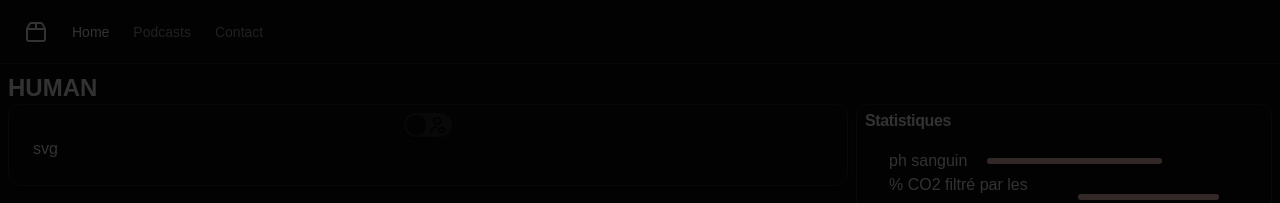
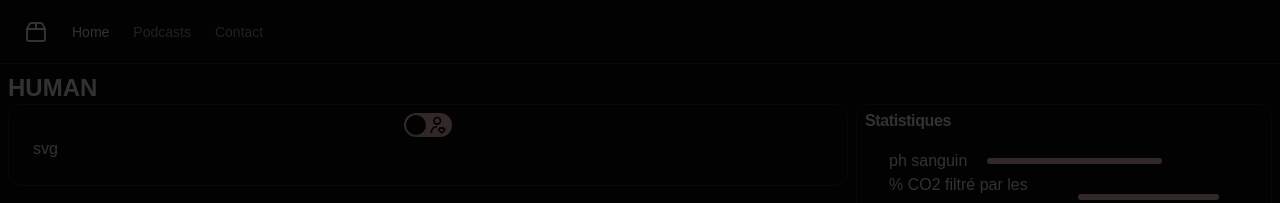
Before and after one commit to JuliettePetit/ndi-2024, a Next.js app: page / in a window 1280 px wide. Shown: the top 203 px of the page. Built offline with nearby package versions, Linux system fonts and the light colour scheme.

Commit message:
changed color

```diff
--- a/app/components/PageSwitch.tsx
+++ b/app/components/PageSwitch.tsx
@@ -2,7 +2,7 @@
 
 import * as React from "react"
 import * as SwitchPrimitives from "@radix-ui/react-switch"
-import EarthIcon from '@/components/ui/earthIcon';
+import EarthIcon from "@/components/ui/earthIcon";
 import UserIcon from '@/components/ui/userIcon';
 
 import { cn } from "@/lib/utils"
@@ -13,13 +13,13 @@
 >(({ className, ...props }, ref) => (
   <SwitchPrimitives.Root
     className={cn(
-      "group peer inline-flex h-6 w-12 shrink-0 cursor-pointer items-center rounded-full border-2 border-transparent shadow-sm transition-colors focus-visible:outline-none focus-visible:ring-2 focus-visible:ring-ring focus-visible:ring-offset-2 focus-visible:ring-offset-background disabled:cursor-not-allowed disabled:opacity-50 data-[state=checked]:bg-primary data-[state=unchecked]:bg-input",
+      "group peer inline-flex h-6 w-12 shrink-0 cursor-pointer items-center rounded-full border-2 border-transparent shadow-sm transition-colors focus-visible:outline-none focus-visible:ring-2 focus-visible:ring-ring focus-visible:ring-offset-2 focus-visible:ring-offset-background disabled:cursor-not-allowed disabled:opacity-50 data-[state=checked]:bg-blue-200 data-[state=unchecked]:bg-red-200",
       className
     )}
     {...props}
     ref={ref}
   >
-    <EarthIcon className="group-data-[state=unchecked]:hidden stroke-white fixed ml-0.5"></EarthIcon>
+    <EarthIcon className="group-data-[state=unchecked]:hidden stroke-background fixed ml-0.5"></EarthIcon>
     <SwitchPrimitives.Thumb
       className={cn(
         "pointer-events-none block h-5 w-5 rounded-full bg-background shadow-lg ring-0 transition-transform data-[state=checked]:translate-x-6 data-[state=unchecked]:translate-x-0"
```
